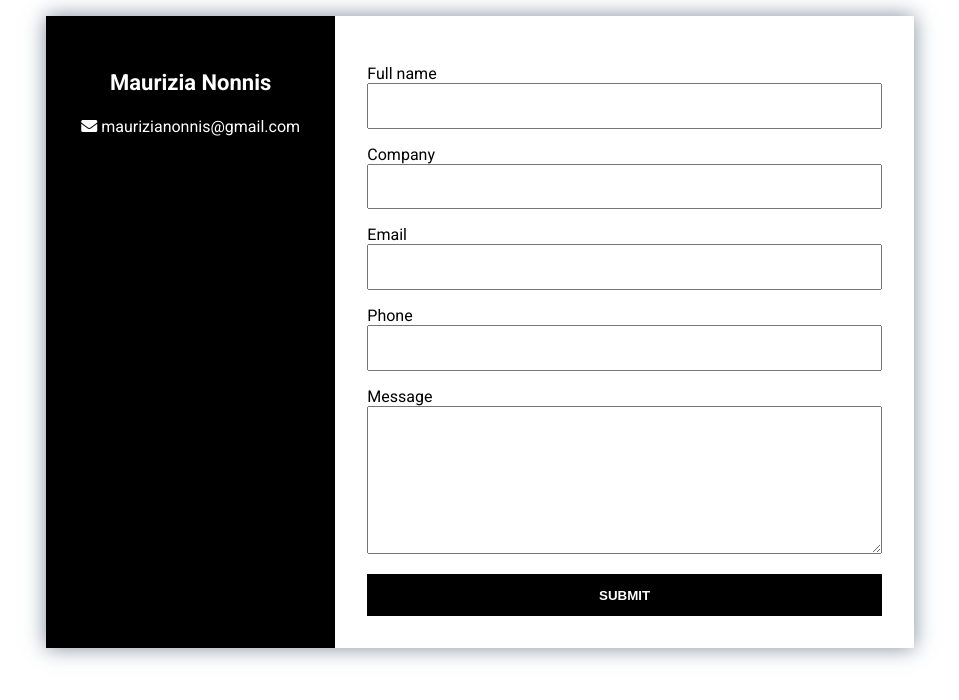
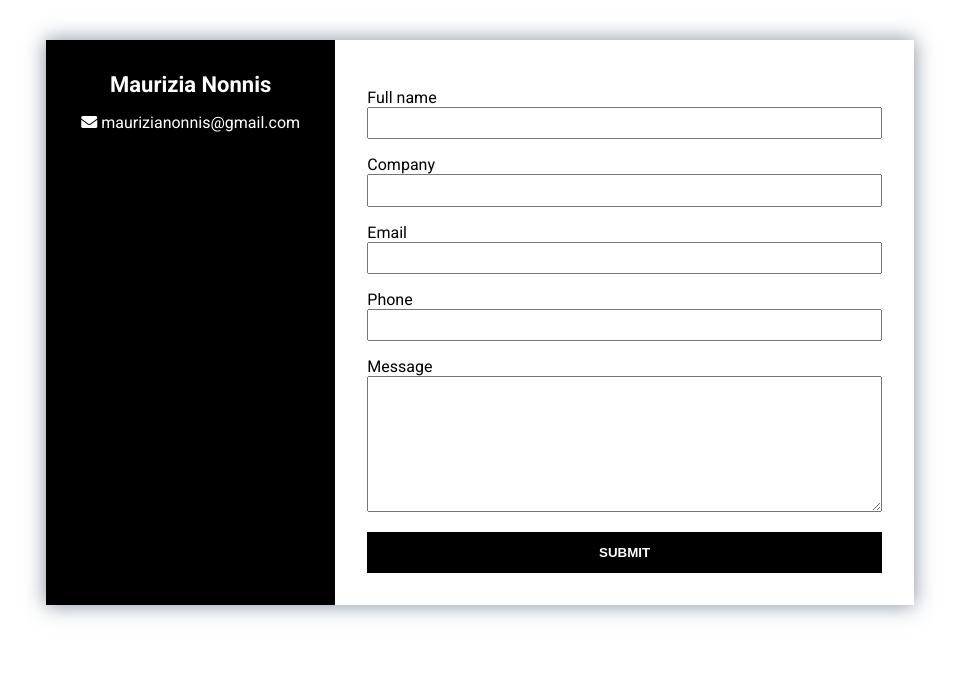
Before and after one commit to MauraNonnis/my-contact-form, a plain HTML site: page index.html in a window 1280 px wide. Shown: the whole page, without its empty margins (160-1119 px from the left). Drawn offline with Linux system fonts and the light colour scheme.

Commit message:
Updated css overflow hidden

```diff
--- a/style.css
+++ b/style.css
@@ -4,10 +4,8 @@
 
 body {
     font-family: 'Roboto', sans-serif;
-    margin: 0 auto;
-    display: flex;
-    justify-content: center;
-    align-items: center;
+    padding: 1em;
+    overflow: hidden;
 }
 
 h3 {
@@ -15,11 +13,11 @@ h3 {
 }
 
 .container {
-    width: 90%;
     max-width: 900px;
     margin-left:auto;
     margin-right:auto;
     padding: 1em;
+
 }
 
 .header {
@@ -27,26 +25,48 @@ h3 {
     color: #fff;
     width: 100%;
     text-align: center;
+    margin: 0;
+    padding: 0;
+}
+
+.my-name {
+    margin: 0;
+    padding: 0;
+}
+
+.my-email {
+    margin: 0;
+    padding: 0;
 }
 
 .form {
     display: grid;
     grid-template-columns: 1fr 1fr;
     grid-gap: 10px;
-    margin: 0;
 }
+
+.form p{
+    margin:0;
+  }
 
 .wrapper {
     box-shadow: 0 0 20px 0 rgba(72,94,116,0.7);
 }
 
 .wrapper > *{
-    padding: .8em;
+    padding: 1em;
 }
 
-form button, form input, form textarea{
+form button{
     width: 100%;
     padding: 1em;
+}
+
+
+
+form input, form textarea {
+    width: 100%;
+    padding: .5em;
 }
 
 .full {
@@ -75,9 +95,18 @@ button:focus {
     transition: ease-in 1s;
 }
 
-.my-email:hover,
-.my-email:focus {
+.my-email:hover{
     color: salmon;
+}
+
+
+.alert {
+    background-color: salmon;
+    padding: .6em;
+    border-radius: 8px;
+    color: #000;
+    transition: ease-in-out 1s;
+    display: none;
 }
 
 @media(min-width:700px){
@@ -96,12 +125,3 @@ button:focus {
 
 
 }
-
-.alert {
-    background-color: salmon;
-    padding: .6em;
-    border-radius: 8px;
-    color: #000;
-    transition: ease-in-out 1s;
-    display: none;
-}
```
